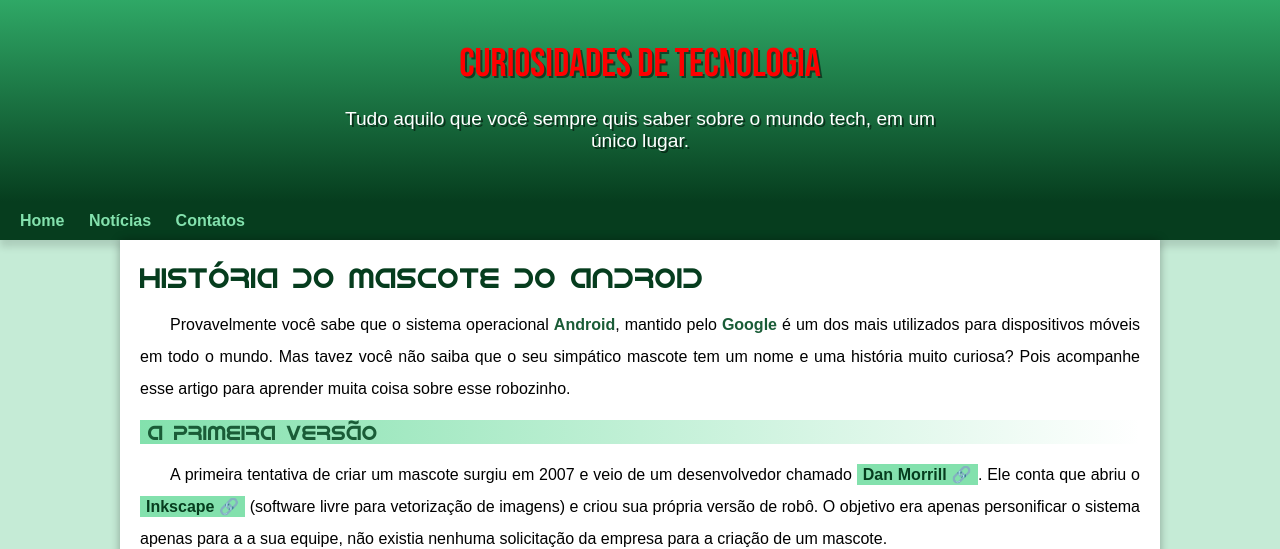
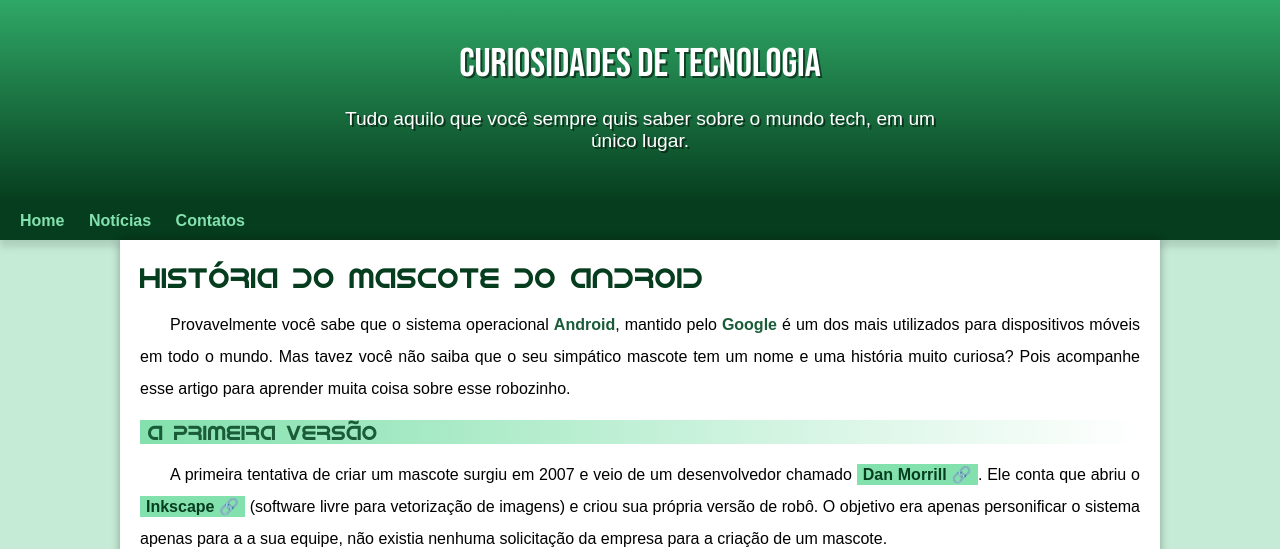
Before and after one commit to felipe7xx/android-projeto, a plain HTML site: page index.html in a window 1280 px wide. Shown: the top 549 px of the page. Drawn offline with Linux system fonts and the light colour scheme.

Commit message:
mudei cor

```diff
--- a/estilo/style.css
+++ b/estilo/style.css
@@ -42,7 +42,7 @@ header{
     padding-top: 40px;
 }
 header > h1{
-    color: rgb(255, 0, 0);
+    color: #fff;
     font-family: var(--fonte-destaque);
     font-size: 2.5em;
     font-weight: normal;
```
